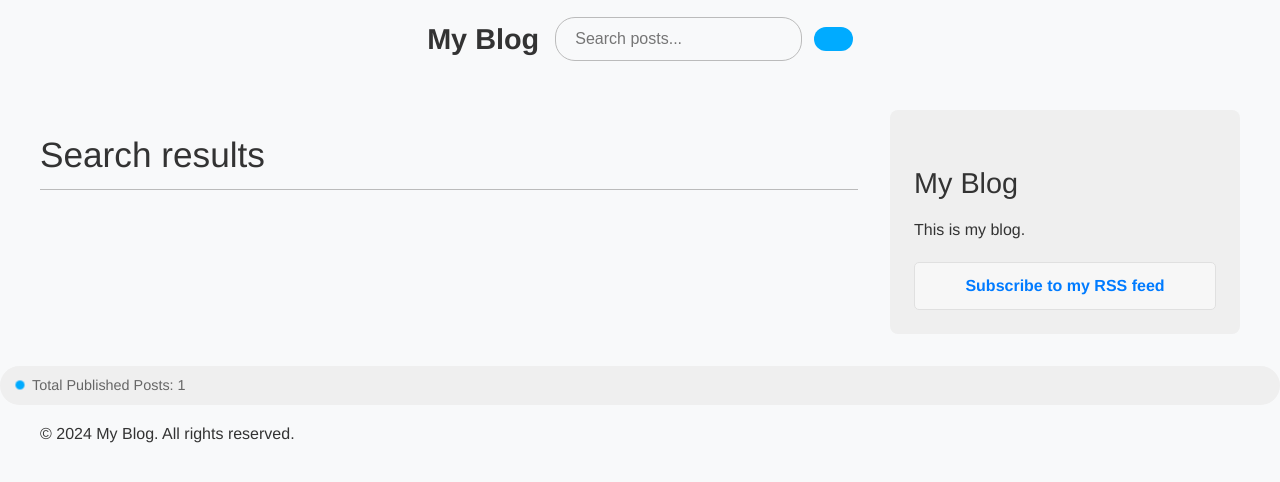
After one commit to abubakerKhaled/Scribly, a Django app: page /blog/search/ in a window 1280 px wide. The commit adds this page. Shown: the top 482 px of the page. Run offline with Django 5.2, Linux system fonts and the light colour scheme; tables that the repository leaves empty hold one stand-in row (values such as "Sample post").

Commit message:
search template and functionality

```diff
--- /dev/null
+++ b/posts/templates/posts/post/search.html
@@ -0,0 +1,19 @@
+{% extends "base.html" %}
+
+{% block title %}Search results{% endblock %}
+
+{% block content %}
+  <h1>Search results</h1>
+  {% if query %}
+    <h2>Results for "{{ query }}":</h2>
+    {% if results %}
+      <ul>
+        {% for post in results %}
+          <li><a href="{% url 'posts:post_detail' post.uuid %}">{{ post.title }}</a></li>
+        {% endfor %}
+      </ul>
+    {% else %}
+      <p>No results found.</p>
+    {% endif %}
+  {% endif %}
+{% endblock %}
--- a/posts/urls.py
+++ b/posts/urls.py
@@ -6,11 +6,12 @@
 
 urlpatterns = [
     # post views
-    path('', views.post_list, name='post_list'),
-    path('tag/<slug:tag_slug>/', views.post_list, name='post_list_by_tag'),
+    path("", views.post_list, name="post_list"),
+    path("tag/<slug:tag_slug>/", views.post_list, name="post_list_by_tag"),
     # path('', views.PostListView.as_view(), name='post_list'),
-    path('<uuid:uuid>/', views.post_detail, name='post_detail'),
-    path('<uuid:post_uuid>/share/', views.post_share, name='post_share'),
-    path('<uuid:post_uuid>/comment/', views.post_comment, name='post_comment'),
-    path('feed/', LatestPostsFeed(), name='post_feed'),
+    path("<uuid:uuid>/", views.post_detail, name="post_detail"),
+    path("<uuid:post_uuid>/share/", views.post_share, name="post_share"),
+    path("<uuid:post_uuid>/comment/", views.post_comment, name="post_comment"),
+    path("feed/", LatestPostsFeed(), name="post_feed"),
+    path("search/", views.post_search, name="post_search"),
 ]
--- a/posts/views.py
+++ b/posts/views.py
@@ -157,30 +157,20 @@
         context,
     )
 
+
 def post_search(request):
-    form = SearchForm()
+    form = SearchForm(request.GET)
     query = None
-    results = []
-
-    if 'query' in request.GET:
-        form = SearchForm(request.GET)
-        if form.is_valid():
-            query = form.cleaned_data['query']
-            results = (
-                Post.published.annotate(
-                    search=SearchVector('title', 'body'),
-                )
-                .filter(search=query)
-            )
-
-    context = {
-        'form': form,
-        'query': query,
-        'results': results,
-    }
+    if form.is_valid():
+        query = form.cleaned_data["query"]
+        results = Post.published.annotate(
+            search=SearchVector("title", "body"),
+        ).filter(search=query)
+    else:
+        results = []
 
     return render(
         request,
-        'posts/post/search.html',
-        context
+        "posts/post/search.html",
+        {"form": form, "query": query, "results": results},
     )
--- a/static/css/base.css
+++ b/static/css/base.css
@@ -24,12 +24,19 @@
     padding: 0 1rem;
 }
 
-/* Header styles */
+/* Header Styles */
 .site-header {
-    background: white;
-    box-shadow: 0 2px 4px rgba(0, 0, 0, 0.1);
+    display: flex;
+    align-items: center;
+    justify-content: space-between;
     padding: 1rem 0;
-    margin-bottom: 2rem;
+}
+
+.site-header nav {
+    display: flex;
+    align-items: center;
+    justify-content: space-between;
+    width: 100%;
 }
 
 .site-title {
@@ -37,6 +44,96 @@
     color: var(--text-color);
     text-decoration: none;
     font-weight: bold;
+}
+
+.search-form {
+    display: flex;
+    align-items: center;
+    gap: 0.75rem;
+    flex-grow: 1;
+    justify-content: flex-end;
+}
+
+.search-input {
+    flex-grow: 1;
+    padding: 0.75rem 1.2rem;
+    border: 1px solid var(--border-color);
+    border-radius: 20px;
+    font-size: 1rem;
+    background-color: #f8f9fa;
+}
+
+.search-input:focus {
+    outline: none;
+    border-color: var(--primary-color);
+}
+
+.search-button {
+    background-color: var(--primary-color);
+    color: white;
+    border: none;
+    padding: 0.75rem 1.2rem;
+    border-radius: 20px;
+    cursor: pointer;
+    font-size: 1rem;
+    transition: background-color 0.3s;
+}
+
+.search-button:hover {
+    background-color: #0090d9;
+}
+
+.search-button i {
+    font-size: 1.1rem;
+}
+
+/* Search Results Template Styles */
+.search-results {
+    margin-top: 2rem;
+    background-color: #fff;
+    border-radius: 8px;
+    box-shadow: 0 2px 6px rgba(0, 0, 0, 0.1);
+    padding: 1.5rem;
+}
+
+.search-results h2 {
+    font-size: 1.8rem;
+    margin-bottom: 1.2rem;
+    color: var(--text-color);
+}
+
+.search-results ul {
+    list-style-type: none;
+    padding: 0;
+}
+
+.search-results li {
+    margin-bottom: 1rem;
+    border-bottom: 1px solid var(--light-gray);
+    padding-bottom: 1rem;
+}
+
+.search-results li:last-child {
+    margin-bottom: 0;
+    border-bottom: none;
+}
+
+.search-results a {
+    color: var(--primary-color);
+    font-size: 1.2rem;
+    text-decoration: none;
+    font-weight: bold;
+}
+
+.search-results a:hover {
+    color: #0090d9;
+}
+
+.search-results p.no-results {
+    font-style: italic;
+    color: var(--comment-info-color);
+    text-align: center;
+    margin-top: 1.5rem;
 }
 
 /* Layout */
@@ -89,7 +186,7 @@
         gap: 0.75rem;
     }
 
-    .post-count {
+    Copy.post-count {
         font-size: 0.85rem;
         padding: 0.4rem 0.75rem;
     }
--- a/templates/base.html
+++ b/templates/base.html
@@ -20,9 +20,15 @@
       <div class="container">
         <nav>
           <a href="{% url 'posts:post_list' %}" class="site-title">My Blog</a>
+          <form method="get" action="{% url 'posts:post_search' %}" class="search-form">
+            <input type="text" name="query" placeholder="Search posts..." class="search-input" />
+            <button type="submit" class="search-button">
+              <i class="fas fa-search"></i>
+            </button>
+          </form>
         </nav>
       </div>
-    </header>
+  </header>
 
     <div class="container">
       <div class="main-content">
```
